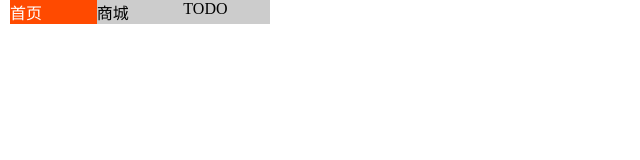
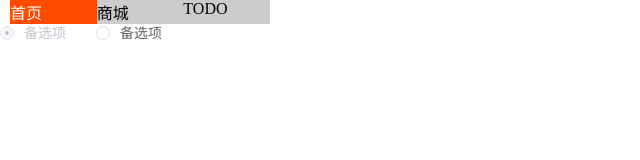
Before and after one commit to zhuli65/myPro, a Vue app: page /todo/index in a window 1280 px wide. Shown: the top 160 px of the page, without its empty margins (0-640 px from the left). Built offline with nearby package versions, Linux system fonts and the light colour scheme.

Commit message:
增加element-ui

```diff
--- a/package.json
+++ b/package.json
@@ -14,6 +14,7 @@
     "build": "node build/build.js"
   },
   "dependencies": {
+    "element-ui": "^2.4.9",
     "node-sass": "^4.9.4",
     "sass-loader": "^6.0.7",
     "vue": "^2.5.2",
--- a/src/main.js
+++ b/src/main.js
@@ -1,10 +1,15 @@
 // The Vue build version to load with the `import` command
 // (runtime-only or standalone) has been set in webpack.base.conf with an alias.
 import Vue from 'vue'
+import ElementUI from 'element-ui'
+import 'element-ui/lib/theme-chalk/index.css'
 import App from './App'
 import router from './router'
 
-Vue.config.productionTip = false
+Vue.use(ElementUI);
+Vue.prototype.$ELEMENT = { size: 'small', zIndex: 3000 };
+Vue.config.productionTip = false;
+
 
 /* eslint-disable no-new */
 new Vue({
--- a/src/pages/todoPro/index.vue
+++ b/src/pages/todoPro/index.vue
@@ -5,6 +5,11 @@
             {{item.name}}
         </li>
     </ul>
+
+    <template>
+    <el-radio disabled v-model="radio" label="1">备选项</el-radio>
+    <el-radio v-model="radio" label="2">备选项</el-radio>
+    </template>
 </div>
 
 </template>
@@ -16,7 +21,8 @@ export default {
                 {name: '首页',checked:true},
                 {name: '商城',checked:false},
                 {name: 'TODO',checked:false},
-            ]
+            ],
+            radio: '1',
         }
     },
 
```
